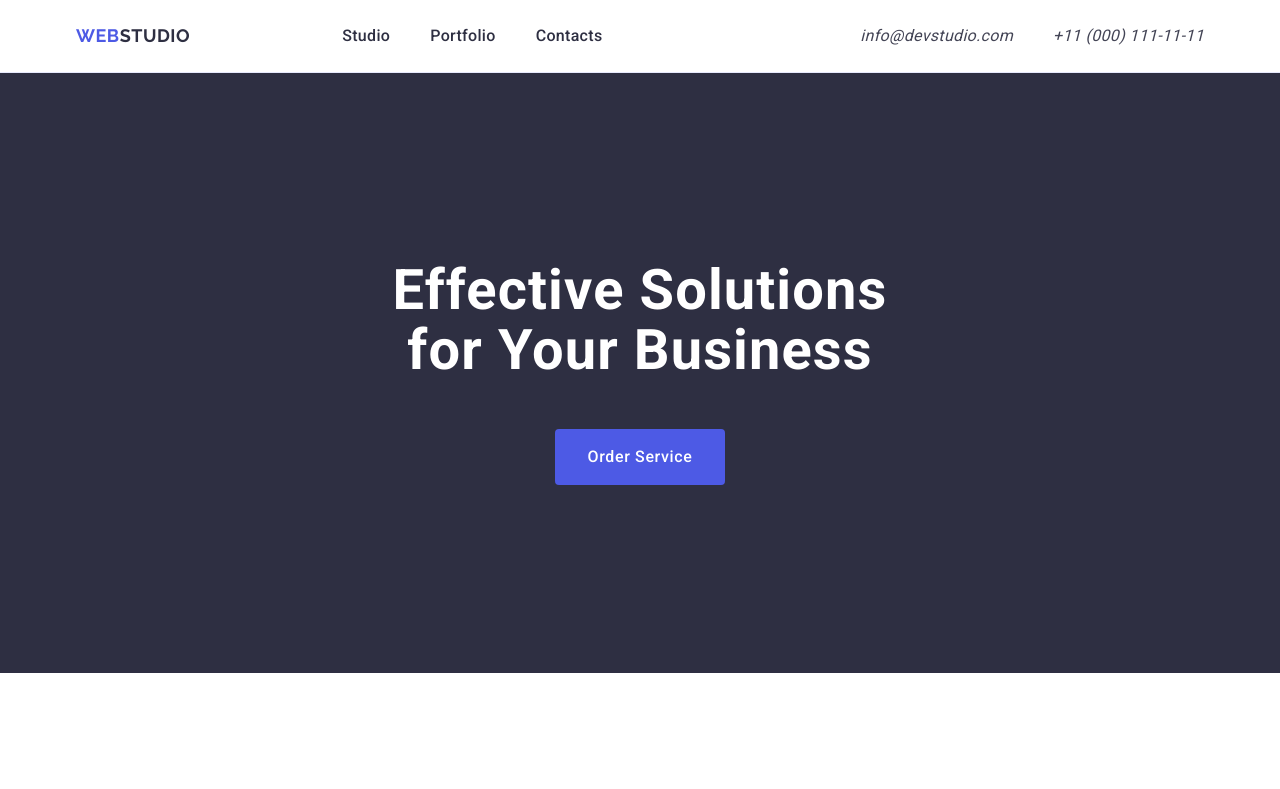
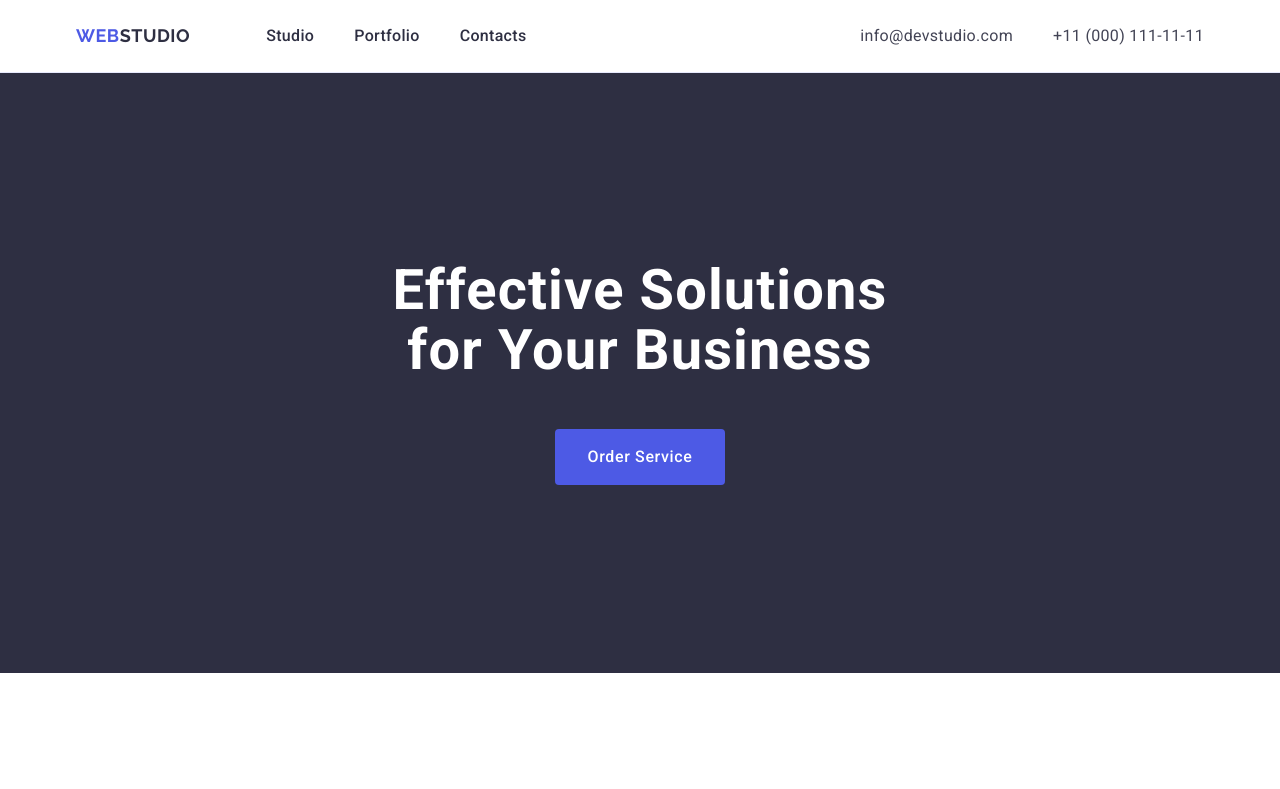
Before and after one commit to nelia-demenska/goit-markup-hw-03, a plain HTML site: page index.html in a window 1280 px wide. Shown: the top 789 px of the page. Drawn offline with nearby package versions, Linux system fonts and the light colour scheme.

Commit message:
add header

```diff
--- a/css/styles.css
+++ b/css/styles.css
@@ -53,14 +53,7 @@ text-transform: uppercase;
 color: #2e2f42;
 text-decoration: none;
 }
-.logo, .logo-accent {
-    display: flex;
-align-items: center;
-justify-content: flex-start;
-flex-direction: row;
-gap: 0px;
-margin-right: 76px;
-}
+
 .navigation {
     display: flex;
     align-items: center;
@@ -70,9 +63,7 @@ margin-right: 76px;
     gap: 40px;
     padding: 24px 0;
 }
-.menu-item {
-    padding: 24px 0;
-}
+
 .nav-list .link {
     padding: 24px 0;
     font-weight: 500;
@@ -93,16 +84,18 @@ color: #404bbf;
     color: #404bbf;
 }
 .adr {
-    display: flex;
+    font-style: normal;
     margin-left: auto;
 }
 .address {
     display: flex;
-gap: 40px;
-padding: 24px 0;
+    gap: 40px;
+font-style: normal;
 }
 
 .contacts {
+display: block;
+padding: 24px 0;
     font-weight: 400;
 font-size: 16px;
 line-height: 1.5;
```
Also changed, not shown: index.html (+1 -1 lines).
